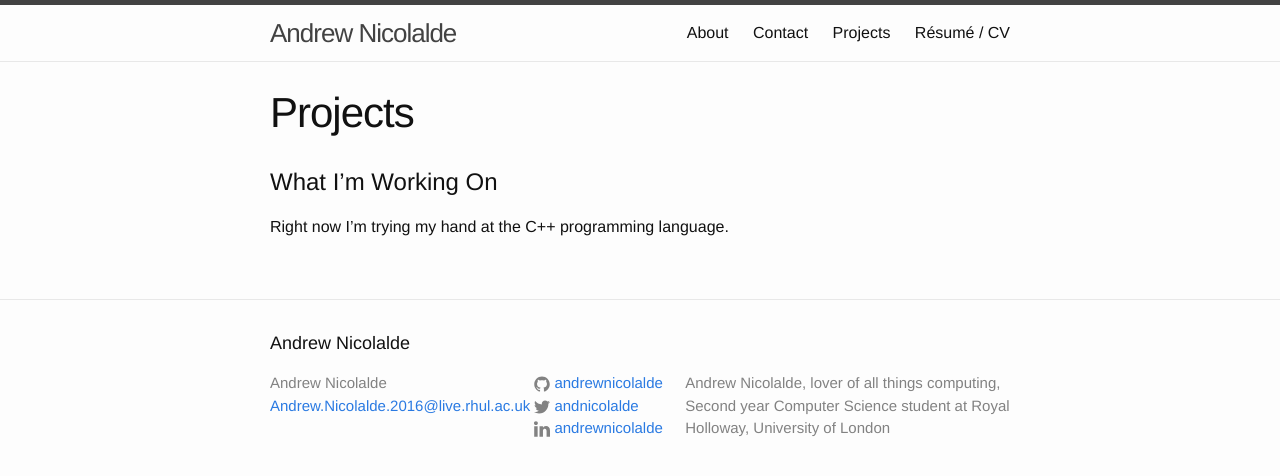
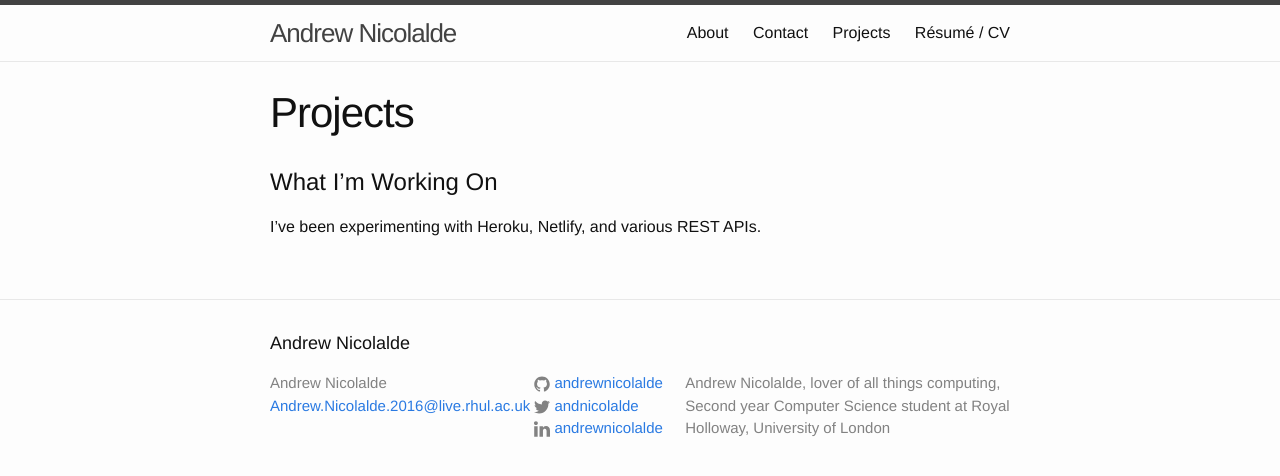
Before and after one commit to andrewnicolalde/andrewn.io, a Jekyll site: the page built from projects.md, in a window 1280 px wide. Shown: the top 476 px of the page. Built offline with Jekyll 4.4.1, drawn with Linux system fonts in a browser that asks for light colours.

Commit message:
Update projects

```diff
--- a/projects.md
+++ b/projects.md
@@ -6,4 +6,4 @@ permalink: /projects/
 
 # What I'm Working On
 
-Right now I'm trying my hand at the C++ programming language.
+I've been experimenting with Heroku, Netlify, and various REST APIs.
```
